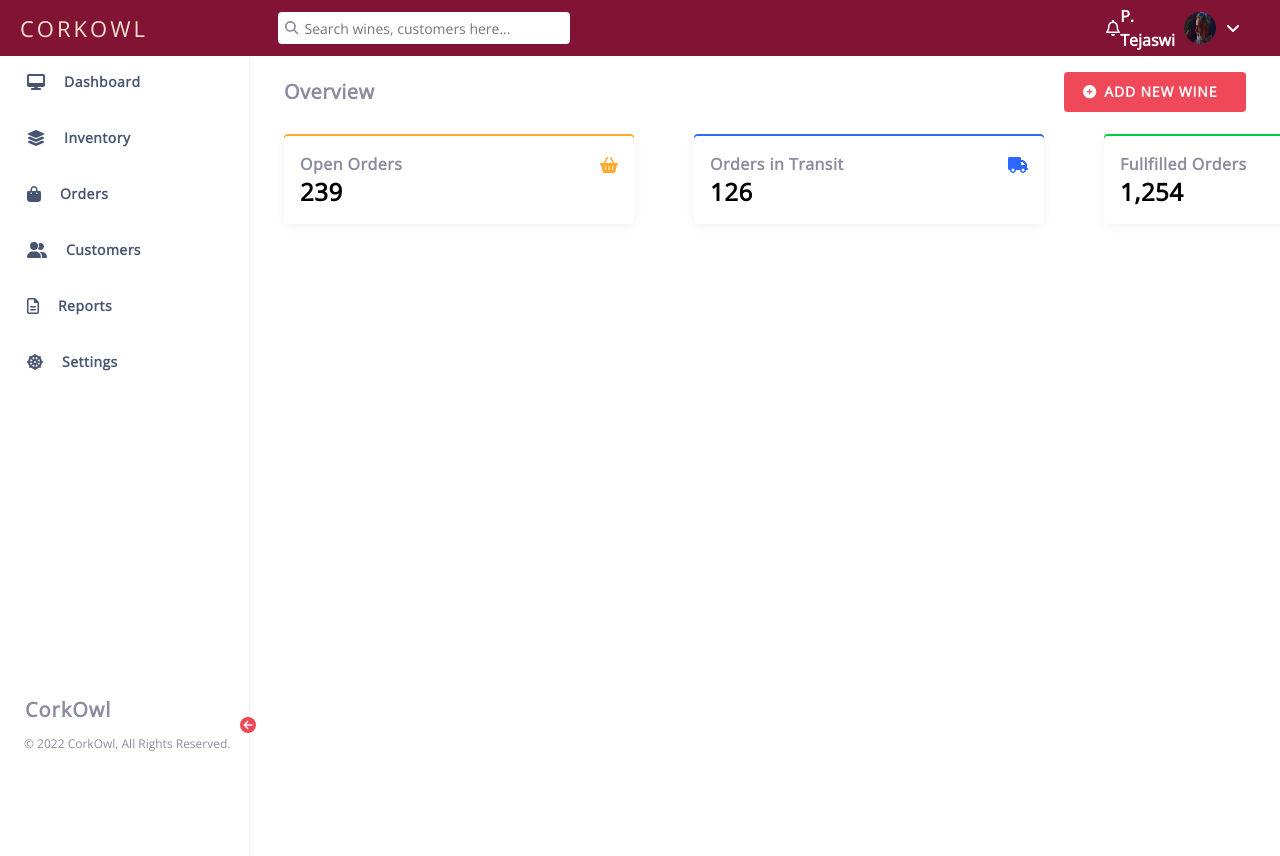
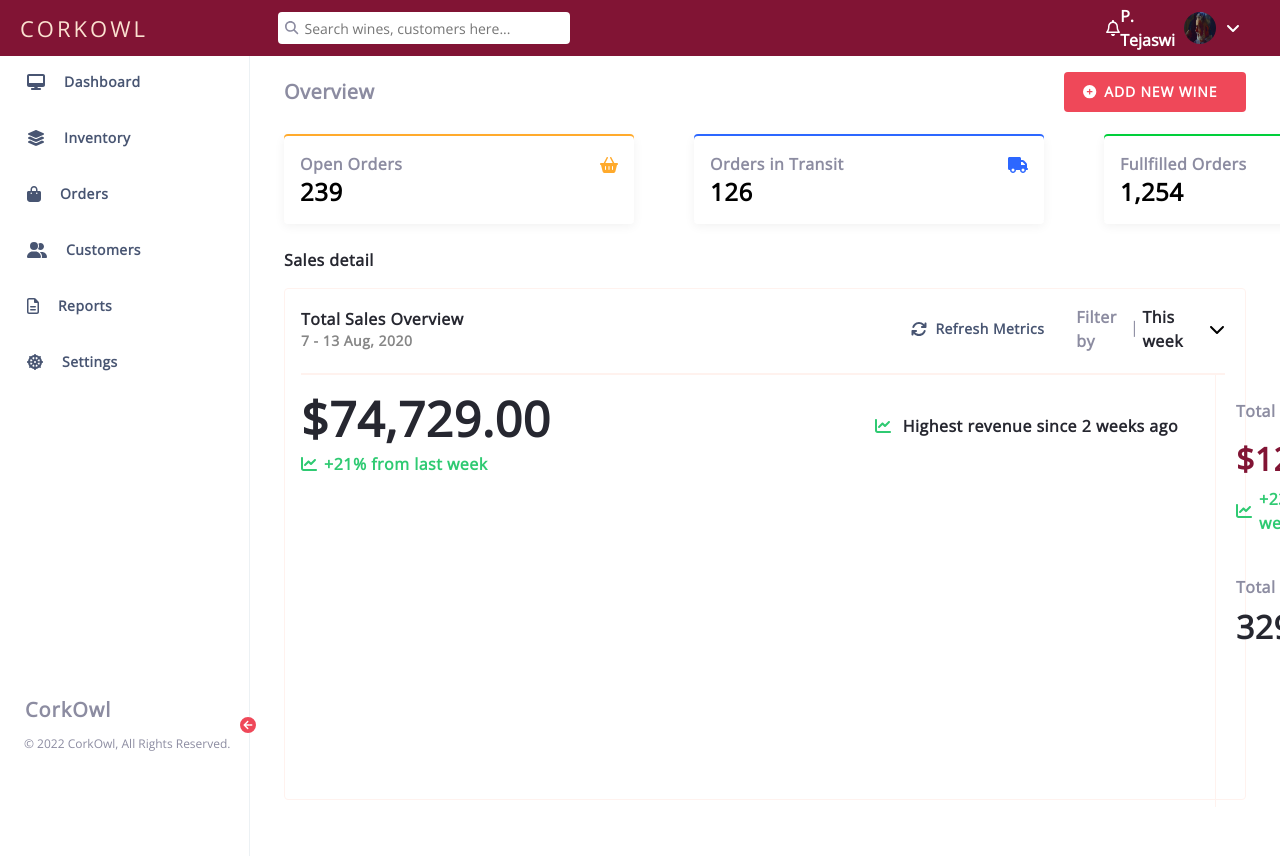
Before and after one commit to raaghavendrahm/corkowl-assignment, a Vue app: page / in a window 1280 px wide. Shown: the top 856 px of the page. Built offline with nearby package versions, Linux system fonts and the light colour scheme.

Commit message:
Create sales component.

```diff
--- a/src/components/rightPane/rightPane.vue
+++ b/src/components/rightPane/rightPane.vue
@@ -2,18 +2,21 @@
   <div class="right-pane">
     <overview-comp />
     <cards-row />
+    <sales-comp />
   </div>
 </template>
 
 <script>
   import overviewComp from "../overview/overviewComp.vue";
   import cardsRow from "../cardsRow/cardsRow.vue";
+  import salesComp from "../sales/salesComp.vue";
 
   export default {
     name: "rightPane",
     components: {
       overviewComp,
-      cardsRow
+      cardsRow,
+      salesComp
     }
   }
 </script>
--- /dev/null
+++ b/src/components/sales/salesComp.css
@@ -0,0 +1,303 @@
+.sales {
+  letter-spacing: 0.03em;
+  /* background: lightyellow; */
+  padding: 0 34px;
+  margin-top: 24px;
+}
+
+.sales > p {
+  font-weight: bold;
+  font-size: 16px;
+  line-height: 24px;
+  color: #262730;
+  margin-bottom: 16px;
+}
+
+.sales .total-sales-overview {
+  /* width: 1210px; */
+  width: 100%;
+  height: 512px;
+  border: 1px solid #fff2ee;
+  border-radius: 4px;
+  /* background: lightpink; */
+}
+
+.sales .total-sales-overview .sales-nav {
+  display: flex;
+  align-items: center;
+  justify-content: space-between;
+  /* background: lightcyan; */
+  padding: 16px 20px 20px 16px;
+}
+
+.sales .total-sales-overview .sales-nav .heading-and-date {
+  /* flex: 1; */
+  flex: 4;
+}
+
+.sales .total-sales-overview .sales-nav .heading-and-date .heading {
+  font-weight: 600;
+  font-size: 16px;
+  line-height: 24px;
+  color: #262730;
+}
+
+.sales .total-sales-overview .sales-nav .heading-and-date .date {
+  font-weight: 600;
+  font-size: 14px;
+  line-height: 20px;
+  color: #868686;
+}
+
+.sales .total-sales-overview .sales-nav .refresh-metrics {
+  display: flex;
+  align-items: center;
+  margin-right: 32px;
+  flex: 1;
+  justify-content: flex-end;
+}
+
+.sales .total-sales-overview .sales-nav .refresh-metrics .icon {
+  margin-right: 8px;
+  color: #485572;
+  /* margin-top: 0px; */
+}
+
+.sales .total-sales-overview .sales-nav .refresh-metrics .icon:hover {
+  cursor: pointer;
+  color: #811434;
+  transform: rotate(90deg) scale(1.05);
+  transition-duration: 1000ms;
+}
+
+.sales .total-sales-overview .sales-nav .refresh-metrics p {
+  font-style: normal;
+  font-weight: 600;
+  font-size: 14px;
+  line-height: 20px;
+  color: #485572;
+}
+
+.sales .total-sales-overview .sales-nav .refresh-metrics p:hover {
+  cursor: pointer;
+  color: #811434;
+}
+
+.sales .total-sales-overview .sales-nav .filter {
+  display: flex;
+  align-items: center;
+  flex: 1;
+  justify-content: flex-end;
+}
+
+.sales .total-sales-overview .sales-nav .filter div:nth-child(1) {
+  font-weight: bold;
+  font-size: 16px;
+  line-height: 24px;
+  color: #8c8ca1;
+  margin-right: 3px;
+}
+
+.sales .total-sales-overview .sales-nav .filter div:nth-child(2) {
+  color: #8c8ca1;
+  margin-right: 3px;
+  margin-top: -4px;
+}
+
+.sales .total-sales-overview .sales-nav .filter div:nth-child(3) {
+  font-weight: bold;
+  font-size: 16px;
+  line-height: 24px;
+  color: #262730;
+  margin-right: 5px;
+}
+
+/* .sales .total-sales-overview .sales-nav .filter .down-arrow {
+  margin-top: 5px;
+} */
+
+.sales .total-sales-overview .horizontal-line {
+  border: 1px solid #fff2ee;
+  margin-left: 16px;
+  margin-right: 20px;
+}
+
+.sales .total-sales-overview .sales-details {
+  display: flex;
+  height: 432px;
+}
+
+.sales .total-sales-overview .sales-details .sales-left-pane {
+  /* background: lightcyan; */
+  /* flex: 0 0 930px; */
+  flex: 0 0 80%;
+  display: flex;
+  flex-direction: column;
+  border-right: 1px solid #fff2ee;
+}
+
+.sales .total-sales-overview .sales-details .sales-left-pane .left-top-flex {
+  display: flex;
+  align-items: center;
+  justify-content: space-between;
+  padding: 16px 37px 3px 16px;
+  /* background: chartreuse; */
+}
+
+.sales
+  .total-sales-overview
+  .sales-details
+  .sales-left-pane
+  .left-top-flex
+  .black-green-line
+  > div:nth-child(1) {
+  font-weight: 600;
+  font-size: 48px;
+  line-height: 56px;
+  color: #262730;
+  padding-bottom: 5px;
+}
+
+.sales
+  .total-sales-overview
+  .sales-details
+  .sales-left-pane
+  .left-top-flex
+  .black-green-line
+  .green-line {
+  display: flex;
+  align-items: center;
+  font-weight: bold;
+  font-size: 16px;
+  line-height: 24px;
+  color: #2fca72;
+}
+
+.sales
+  .total-sales-overview
+  .sales-details
+  .sales-left-pane
+  .left-top-flex
+  .black-green-line
+  .green-line
+  .icon {
+  margin-right: 7px;
+}
+
+.sales
+  .total-sales-overview
+  .sales-details
+  .sales-left-pane
+  .left-top-flex
+  .green-black-line {
+  display: flex;
+  align-items: center;
+  font-weight: 600;
+  font-size: 16px;
+  line-height: 24px;
+  color: #262730;
+  margin-top: -15px;
+}
+
+.sales
+  .total-sales-overview
+  .sales-details
+  .sales-left-pane
+  .left-top-flex
+  .green-black-line
+  .icon {
+  margin-right: 12px;
+  color: #2fca72;
+}
+
+.sales .total-sales-overview .sales-details .sales-left-pane .line-chart {
+  width: 930px;
+  flex: 1;
+  /* background: lightpink; */
+}
+
+.sales
+  .total-sales-overview
+  .sales-details
+  .sales-left-pane
+  .line-chart
+  .inner-div {
+  height: 90%;
+  /* background: lightseagreen; */
+  display: flex;
+  margin: 25px 30px 0px 25px;
+}
+
+.sales .total-sales-overview .sales-details .sales-right-pane {
+  /* background: lightgreen; */
+  flex: 1;
+  padding-left: 20px;
+  padding-top: 24px;
+}
+
+.sales
+  .total-sales-overview
+  .sales-details
+  .sales-right-pane
+  > div:nth-child(1) {
+  font-weight: bold;
+  font-size: 16px;
+  line-height: 24px;
+  color: #8c8ca1;
+  margin-bottom: 16px;
+}
+
+.sales
+  .total-sales-overview
+  .sales-details
+  .sales-right-pane
+  > div:nth-child(2) {
+  font-weight: bold;
+  font-size: 32px;
+  line-height: 40px;
+  color: #811434;
+  margin-bottom: 8px;
+}
+
+.sales .total-sales-overview .sales-details .sales-right-pane .green-line {
+  display: flex;
+  align-items: center;
+  font-weight: bold;
+  font-size: 16px;
+  line-height: 24px;
+  color: #2fca72;
+  margin-bottom: 40px;
+}
+
+.sales
+  .total-sales-overview
+  .sales-details
+  .sales-right-pane
+  .green-line
+  .icon {
+  margin-right: 7px;
+}
+
+.sales
+  .total-sales-overview
+  .sales-details
+  .sales-right-pane
+  > div:nth-child(4) {
+  font-weight: bold;
+  font-size: 16px;
+  line-height: 24px;
+  color: #8c8ca1;
+  margin-bottom: 8px;
+}
+
+.sales
+  .total-sales-overview
+  .sales-details
+  .sales-right-pane
+  > div:nth-child(5) {
+  font-style: normal;
+  font-weight: bold;
+  font-size: 32px;
+  line-height: 40px;
+  color: #262730;
+}
--- /dev/null
+++ b/src/components/sales/salesComp.vue
@@ -0,0 +1,89 @@
+<template>
+  <div class="sales">
+    <p>Sales detail</p>
+    <div class="total-sales-overview">
+      <div class="sales-nav">
+        <div class="heading-and-date">
+          <p class="heading">Total Sales Overview</p>
+          <p class="date">7 - 13 Aug, 2020</p>
+        </div>
+        <div class="refresh-metrics">
+          <div class="icon">
+            <font-awesome-icon :icon="['fas', 'sync']" />
+          </div>
+          <p>Refresh Metrics</p>
+        </div>
+        <div class="filter">
+          <div>Filter by</div>
+          <div>|</div>
+          <div>This week</div>
+          <div class="down-arrow">
+            <font-awesome-icon :icon="['fas', 'chevron-down']" />
+          </div>
+        </div>
+      </div>
+      <div class="horizontal-line"></div>
+      <div class="sales-details">
+        <div class="sales-left-pane">
+          <div class="left-top-flex">
+            <div class="black-green-line">
+              <div>${{ dataFromAPI.salesAmount }}</div>
+              <div class="green-line">
+                <div class="icon">
+                  <font-awesome-icon :icon="['fas', 'chart-line']" />
+                </div>
+                <div>+{{ dataFromAPI.percentageSalesRaise }}% from last week</div>
+              </div>
+            </div>
+
+            <div class="green-black-line">
+              <div class="icon">
+                <font-awesome-icon :icon="['fas', 'chart-line']" />
+              </div>
+              <div>Highest revenue since 2 weeks ago</div>
+            </div>
+          </div>
+
+          <div class="line-chart">
+            <div class="inner-div">
+              <!-- <LineChart /> -->
+            </div>
+          </div>
+        </div>
+        <div class="sales-right-pane">
+          <div>Total Profit</div>
+          <div>${{ dataFromAPI.totalProfit }}</div>
+          <div class="green-line">
+            <div class="icon">
+              <font-awesome-icon :icon="['fas', 'chart-line']" />
+            </div>
+            <div>+{{ dataFromAPI.percentageProfitRaise }}% from last week</div>
+          </div>
+          <div>Total Products Sold</div>
+          <div>{{ dataFromAPI.totalProductsSold }}</div>
+        </div>
+      </div>
+    </div>
+  </div>
+</template>
+
+<script>
+  export default {
+    name: "salesComp",
+    data() {
+      return {
+        dataFromAPI: {
+          salesAmount: '74,729.00',
+          percentageSalesRaise: '21',
+          totalProfit: '12,545.00',
+          percentageProfitRaise: '23',
+          totalProductsSold: '329'
+        }
+      }
+    }
+  }
+</script>
+
+<style>
+  @import "./salesComp.css";
+</style>
```
